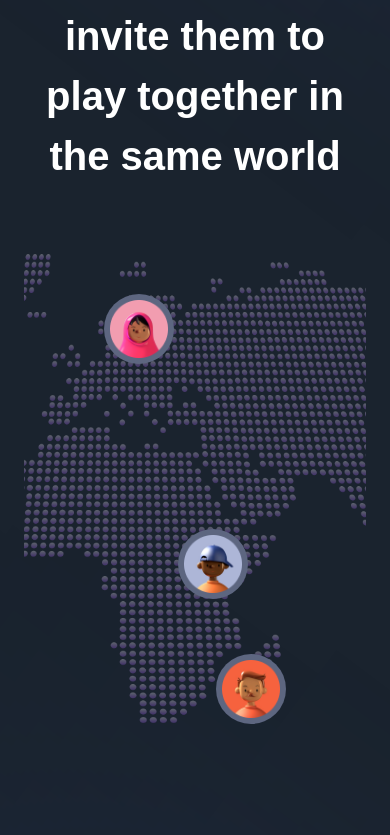
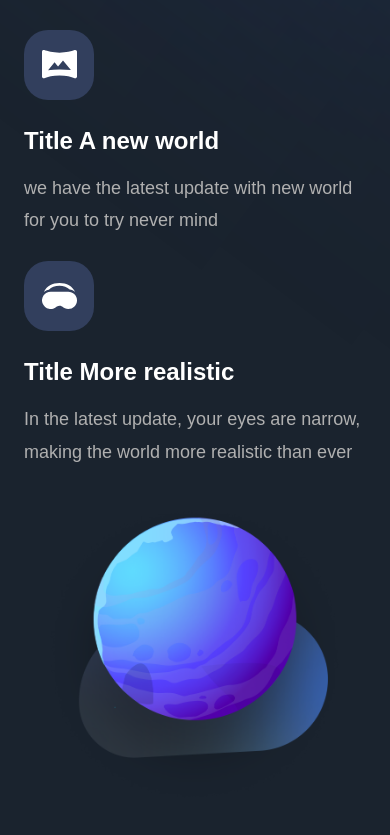
Before and after one commit to viettu2k/metaversus, a Next.js app: page / in a window 390 px wide. Shown: the part 3309-4144 px from the top of the page. Built offline with nearby package versions, Linux system fonts and the light colour scheme; a web font is replaced by a local one.

Commit message:
adding footer

```diff
--- a/components/Footer.jsx
+++ b/components/Footer.jsx
@@ -1,9 +1,62 @@
 'use client';
 
+import { motion } from 'framer-motion';
+
+import { socials } from '../constants';
+import styles from '../styles';
+import { footerVariants } from '../utils/motion';
+
 const Footer = () => (
-  <footer>
-    footer
-  </footer>
+  <motion.footer
+    variants={footerVariants}
+    initial='hidden'
+    whileInView='show'
+    className={`${styles.xPaddings} py-8 relative`}
+  >
+    <div className='footer-gradient' />
+    <div className={`${styles.innerWidth} mx-auto flex flex-col gap-8`}>
+      <div className='flex items-center justify-between flex-wrap gap-5'>
+        <h4 className='font-bold md:text-[64px] text-[44px] text-white'>
+          Enter the Metaverse
+        </h4>
+        <button
+          type='button'
+          className='flex items-center h-fit py-4 px-6 bg-[#25618B] rounded-[32px] gap-[12px]'
+        >
+          <img
+            src='/headset.svg'
+            alt='headset'
+            className='w-[24px] h-[24px] object-contain'
+          />
+          <span className='font-normal text-[16px] text-white'>
+            Enter Metaverse
+          </span>
+        </button>
+      </div>
+
+      <div className='flex flex-col'>
+        <div className='mb-[50px] h-[2px] bg-white opacity-10' />
+
+        <div className='flex items-center justify-between flex-wrap gap-4'>
+          <h4 className='font-extrabold text-[24px] text-white'>METAVERUS</h4>
+          <p className='font-normal text-[14px] text-white opacity-50'>
+            Copyright © 2021 - 2022 Metaversus. All rights reserved.
+          </p>
+
+          <div className='flex gap-4'>
+            {socials.map((social) => (
+              <img
+                key={social.name}
+                src={social.url}
+                alt={social.name}
+                className='w-[24px] h-[24px] object-contain cursor-pointer'
+              />
+            ))}
+          </div>
+        </div>
+      </div>
+    </div>
+  </motion.footer>
 );
 
 export default Footer;
--- a/components/NewFeatures.jsx
+++ b/components/NewFeatures.jsx
@@ -1,6 +1,18 @@
-const NewFeatures = () => (
-  <div>
-    New Features
+import styles from '../styles';
+
+const NewFeatures = ({ imgUrl, title, subtitle }) => (
+  <div className='flex-1 flex flex-col sm:max-w-[250px] min-w-[210px]'>
+    <div
+      className={`${styles.flexCenter} w-[70px] h-[70px] rounded-[24px] bg-[#323F5D]`}
+    >
+      <img src={imgUrl} alt='icon' className='w-1/2 h-1/2 object-contain' />
+    </div>
+    <h1 className='mt-[26px] font-bold text-[24px] leading-[30.24px] text-white'>
+      Title {title}
+    </h1>
+    <p className='flex-1 mt-[16px] font-normal text-[18px] text-[#B0B0B0] leading-[32.4px]'>
+      {subtitle}
+    </p>
   </div>
 );
 
--- a/sections/Feedback.jsx
+++ b/sections/Feedback.jsx
@@ -1,8 +1,62 @@
 'use client';
 
+import { motion } from 'framer-motion';
+
+import styles from '../styles';
+import { fadeIn, staggerContainer, zoomIn } from '../utils/motion';
+
 const Feedback = () => (
-  <section>
-    Feedback section
+  <section className={`${styles.paddings}`}>
+    <motion.div
+      variants={staggerContainer}
+      initial='hidden'
+      whileInView='show'
+      viewport={{ once: false, amount: 0.25 }}
+      className={`${styles.innerWidth} mx-auto flex lg:flex-row flex-col gap-6`}
+    >
+      <motion.div
+        variants={fadeIn('right', 'tween', 0.2, 1)}
+        className='flex-[0.5] lg:max-w-[370px] flex justify-end flex-col gradient-05 sm:p-8 p-4 rounded-[32px] border-[1px] border-[#6A6A6A] relative'
+      >
+        <div className='feedback-gradient' />
+        <div>
+          <h4 className='font-bold sm:text-[32px] text-[26px] sm:leading-[40.32px] leading-[36.32px] text-white'>
+            Samantha
+          </h4>
+          <p className='mt-[8px] font-normal sm:text-[18px] text-[12px] sm:leading-[22.68px] leading-[16.68px] text-white'>
+            Founder Metaverus
+          </p>
+        </div>
+
+        <p className='mt-[24px] font-normal sm:text-[24px] text-[18px] sm:leading-[45.6px] leading-[39.6px] text-white'>
+          “With the development of today's technology, metaverse is very useful
+          for today's work, or can be called web 3.0. by using metaverse you can
+          use it as anything”
+        </p>
+      </motion.div>
+
+      <motion.div
+        variants={fadeIn('left', 'tween', 0.2, 1)}
+        className='relative flex-1 flex justify-center items-center'
+      >
+        <img
+          src='/planet-09.png'
+          alt='planet-09'
+          className='w-full lg:h-[610px] h-auto min-h-[210px] object-cover rounded-[40px]'
+        />
+
+        <motion.div
+          variants={zoomIn(0.4, 1)}
+          className='lg:block hidden absolute -left-[10%] top-[3%]'
+        >
+          <img
+            src='/stamp.png'
+            alt='stamp'
+            className='w-[155px] h-[155px] object-contain'
+          />
+        </motion.div>
+      </motion.div>
+    </motion.div>
   </section>
 );
 
--- a/sections/WhatsNew.jsx
+++ b/sections/WhatsNew.jsx
@@ -1,8 +1,45 @@
 'use client';
 
+import { motion } from 'framer-motion';
+
+import styles from '../styles';
+import { newFeatures } from '../constants';
+import { NewFeatures, TitleText, TypingText } from '../components';
+import { planetVariants, staggerContainer, fadeIn } from '../utils/motion';
+
 const WhatsNew = () => (
-  <section>
-    What's new section
+  <section className={`${styles.paddings} relative z-10`}>
+    <motion.div
+      variants={staggerContainer}
+      initial='hidden'
+      whileInView='show'
+      viewport={{ once: false, amount: 0.25 }}
+      className={`${styles.innerWidth} mx-auto flex lg:flex-row flex-col gap-8`}
+    >
+      <motion.div
+        variants={fadeIn('right', 'tween', 0.2, 1)}
+        className='flex-[0.95] flex justify-center flex-col'
+      >
+        <TypingText title='| Whats new?' />
+        <TitleText title={<>What's new about Metaversus?</>} />
+        <div className='mt-[48px] flex flex-wrap justify-between gap-[24px]'>
+          {newFeatures.map((feature) => (
+            <NewFeatures key={feature.title} {...feature} />
+          ))}
+        </div>
+      </motion.div>
+
+      <motion.div
+        variants={planetVariants('right')}
+        className={`flex-1 ${styles.flexCenter}`}
+      >
+        <img
+          src='/whats-new.png'
+          alt='get-started'
+          className='w-[90%] h-[90%] object-contain'
+        />
+      </motion.div>
+    </motion.div>
   </section>
 );
 
```
